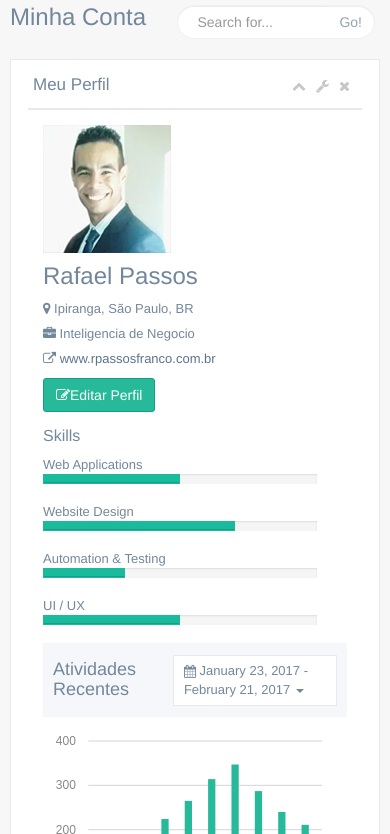
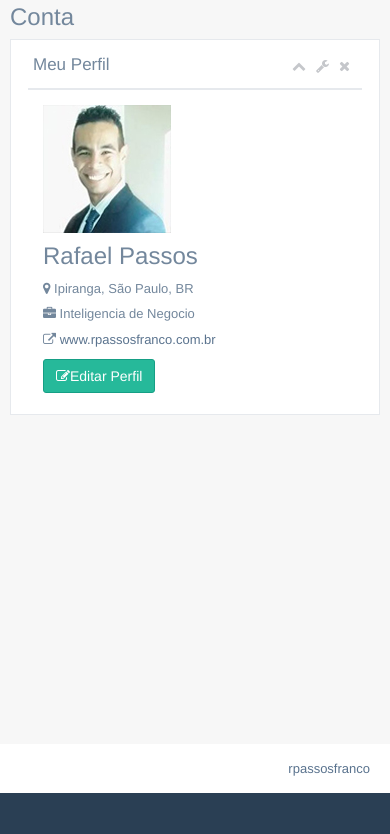
Before and after one commit to rpassosfranco/rpassosfranco.github.io, a plain HTML site: page projetos/TempoCerto/profile.html in a window 390 px wide. Shown: the part 73-907 px from the top of the page. After the commit the page ends 870 px from the top, so only its background shows below. Drawn offline with Linux system fonts and the light colour scheme; files whose address does not match are found by name.

Commit message:
Add files via upload
Atualização layout Perfil - mobile

```diff
--- a/projetos/TempoCerto/profile.html
+++ b/projetos/TempoCerto/profile.html
@@ -186,14 +186,13 @@
 
         <!-- page content -->
         <div class="right_col" role="main">
-          <div class="">
             <div class="page-title">
               <div class="title_left">
-                <h3>Minha Conta</h3>
+                <h3>Conta</h3>
               </div>
 
-              <div class="title_right">
-                <div class="col-md-5 col-sm-5 col-xs-12 form-group pull-right top_search">
+              <div class="title_right hidden-xs">
+                <div class="col-md-5 col-sm-5 col-xs-5 form-group pull-right top_search">
                   <div class="input-group">
                     <input type="text" class="form-control" placeholder="Search for...">
                     <span class="input-group-btn">
@@ -202,7 +201,6 @@
                   </div>
                 </div>
               </div>
-            </div>
 
             <div class="clearfix"></div>
 
@@ -254,7 +252,7 @@
 
                       <a class="btn btn-success"><i class="fa fa-edit m-right-xs"></i>Editar Perfil</a>
                       <br />
-
+					<div class="hidden-xs">
                       <!-- start skills -->
                       <h4>Skills</h4>
                       <ul class="list-unstyled user_data">
@@ -284,9 +282,9 @@
                         </li>
                       </ul>
                       <!-- end of skills -->
-
+					</div>
                     </div>
-                    <div class="col-md-9 col-sm-9 col-xs-12">
+                    <div class="col-md-9 col-sm-9 col-xs-12 hidden-xs">
 
                       <div class="profile_title">
                         <div class="col-md-6">
```
